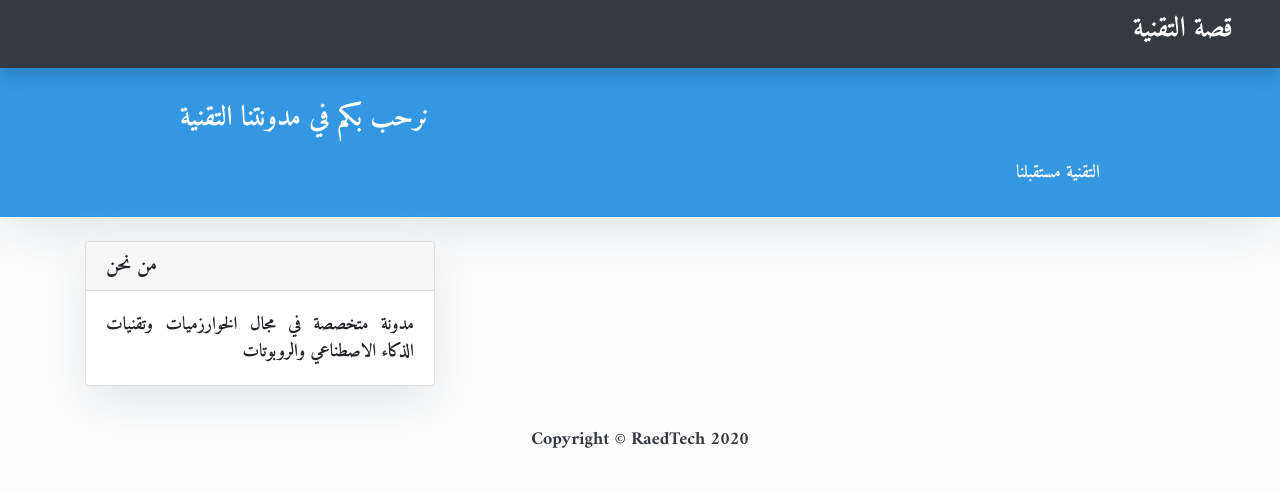
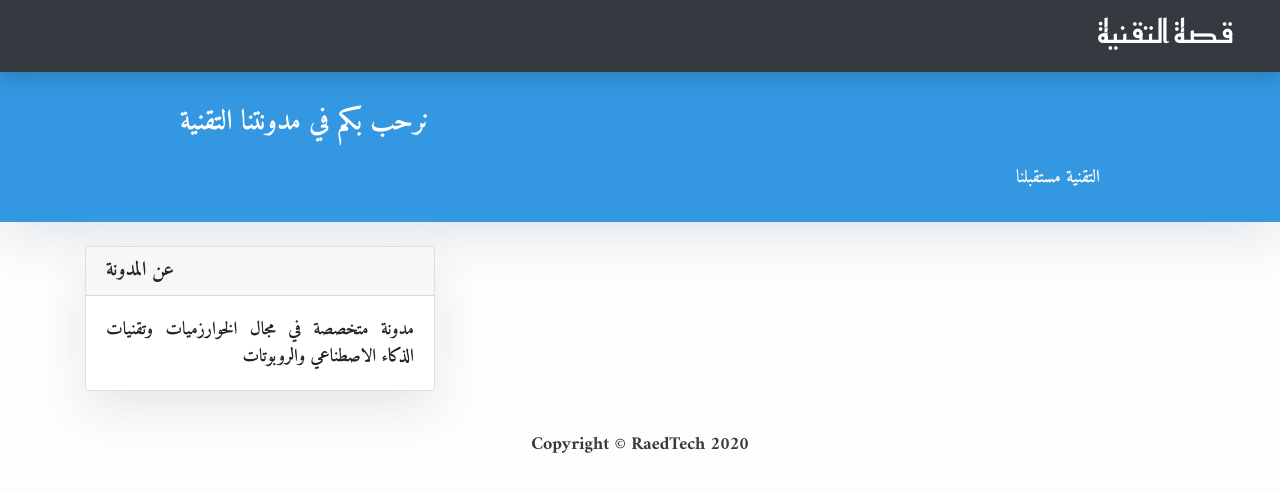
Before and after one commit to RaedSalhab/FirstPro_Dango, a Django app: page / in a window 1280 px wide. Shown: the top 492 px of the page. Run offline with Django 3.2, Linux system fonts and the light colour scheme; data that the repository does not hold is empty; some libraries are stand-ins or nearby versions.

Commit message:
Update base and sidebar files

```diff
--- a/news/templates/news/base.html
+++ b/news/templates/news/base.html
@@ -2,8 +2,9 @@
 <html lang="ar" dir="rtl">
 <head>
     <meta charset="UTF-8">
-     <link href="https://fonts.googleapis.com/css2?family=Amiri:ital,wght@0,700;1,400&display=swap" rel="stylesheet">
     <meta name="google" content="notranslate" />
+    <link href="https://fonts.googleapis.com/css2?family=Amiri:ital,wght@0,700;1,400&family=Reem+Kufi&display=swap"
+          rel="stylesheet">
     <meta name="viewport" content="width=device-width, initial-scale=1" />
     <link rel="stylesheet"
           href="https://cdn.rtlcss.com/bootstrap/v4.2.1/css/bootstrap.min.css"
@@ -14,6 +15,9 @@
             font-family: 'Amiri', serif;
             font-size: 17px;
             background-color: #fdfdfd;
+        }
+        .story {
+            font-family: 'Reem Kufi', sans-serif;
         }
         p {
              text-align: justify;
@@ -41,9 +45,9 @@
         <nav class="navbar navbar-expand-lg navbar-dark bg-dark shadow" id="mainNav">
             <div class="container-fluid">
                 <a class="navbar-brand" href="{% url 'index' %}">
-                    <h3>
+                    <h2 class="story">
                         قصة التقنية
-                    </h3>
+                    </h2>
                 </a>
                 <button class="navbar-toggler navbar-toggler-right" type="button" data-toggle="collapse" data-target="#navbarResponsive"
                     aria-controls="navbarResponsive" aria-expanded="false" aria-label="Toggle navigation">
--- a/news/templates/news/sidebar.html
+++ b/news/templates/news/sidebar.html
@@ -10,7 +10,7 @@
 <!-- Sidebar Widgets Column -->
 <div class="col-md-4 float-right ">
     <div class="card my-4">
-        <h5 class="card-header">من نحن</h5>
+        <h5 class="card-header">عن المدونة</h5>
         <div class="card-body">
             <p class="card-text">مدونة متخصصة في مجال الخوارزميات وتقنيات الذكاء الاصطناعي والروبوتات</p>
         </div>
```
